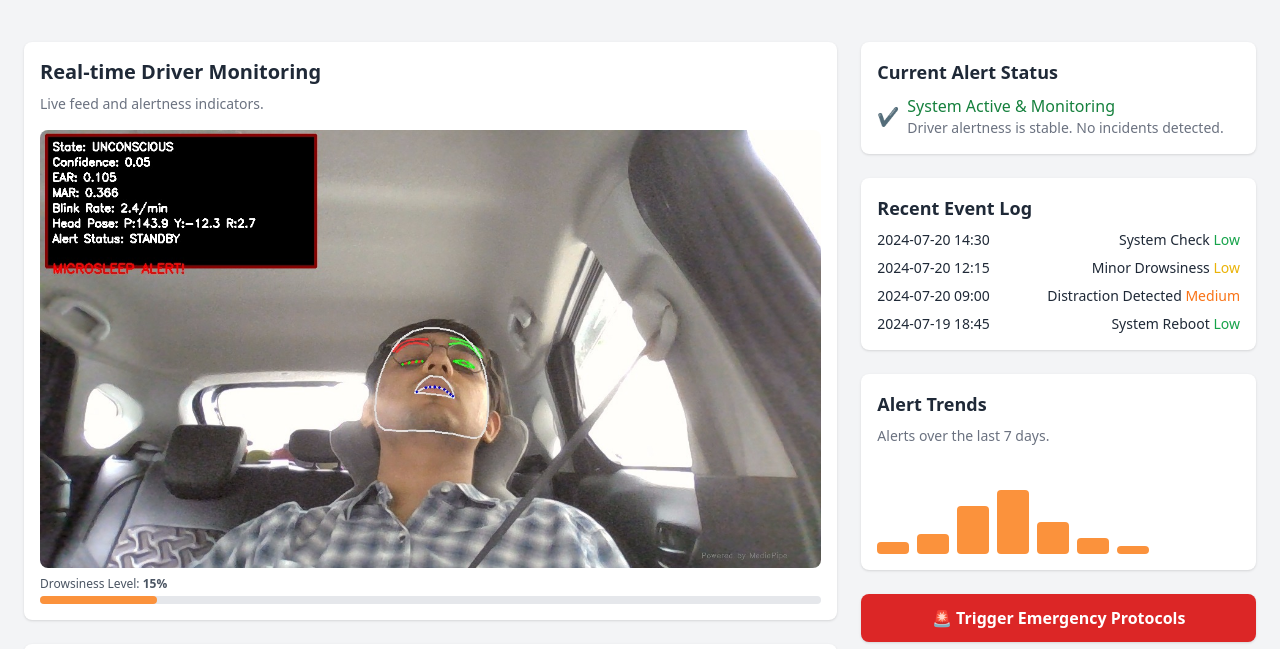
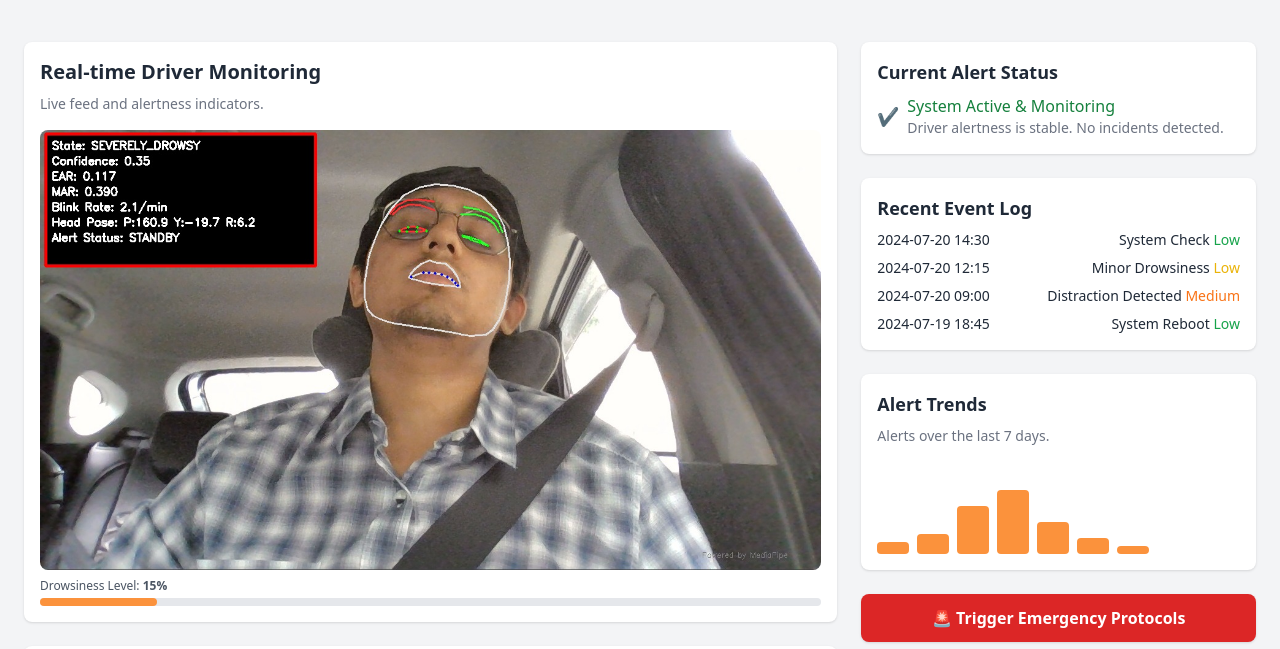
Before and after one commit to Shravani2006/team-martin-site, a plain HTML site: page monitoring.html in a window 1280 px wide. Shown: the part 78-727 px from the top of the page. Drawn offline with nearby package versions, Linux system fonts and the light colour scheme.

Commit message:
Update monitoring.html

```diff
--- a/monitoring.html
+++ b/monitoring.html
@@ -33,7 +33,7 @@
       <div class="bg-white rounded-lg shadow p-4">
         <h2 class="text-xl font-semibold mb-2">Real-time Driver Monitoring</h2>
         <p class="text-sm text-gray-500 mb-4">Live feed and alertness indicators.</p>
-        <img src="alert.jpg" alt="Driver feed" class="rounded-lg w-full"/>
+        <img src="severe.jpg" alt="Driver feed" class="rounded-lg w-full"/>
         <div class="mt-2 text-xs text-gray-600">
           Drowsiness Level: <strong>15%</strong>
           <div class="h-2 mt-1 w-full bg-gray-200 rounded-full">
```
